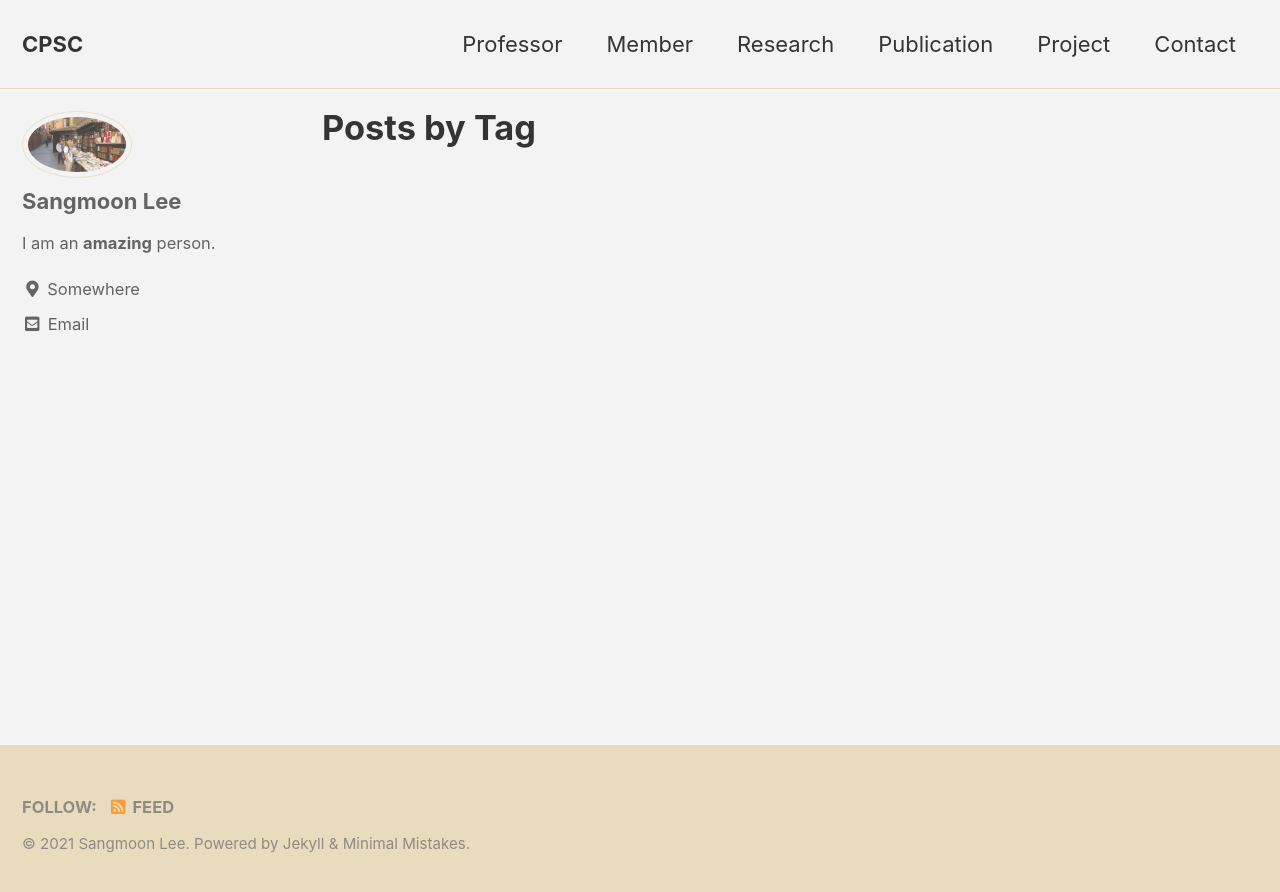
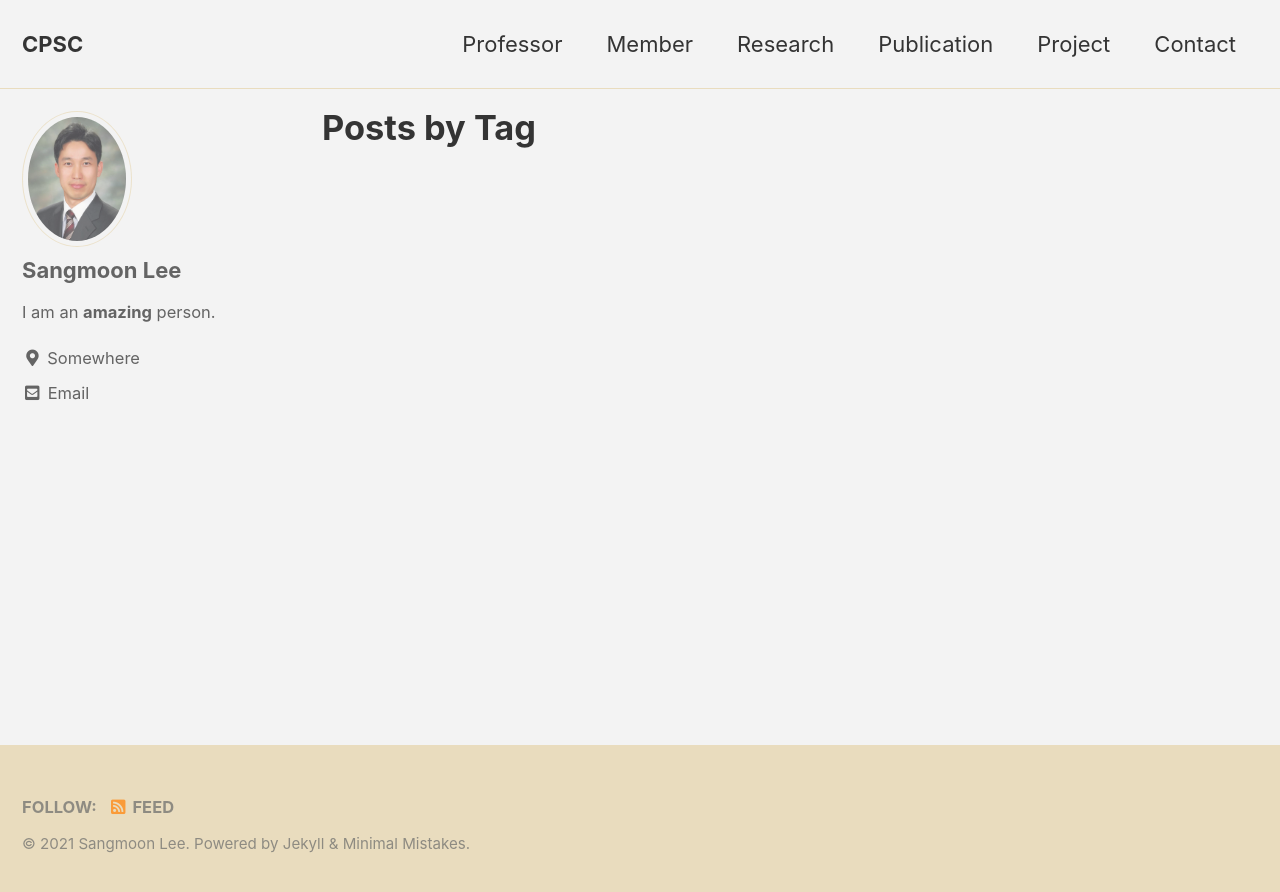
Before and after one commit to CPSC-LAB/CPSC-LAB.github.io, a Jekyll site: the page built from _pages/tag-archive.md, in a window 1280 px wide. Shown: the top 892 px of the page. Built offline with Jekyll 4.4.1, drawn with Linux system fonts in a browser that asks for light colours; cached includes are drawn as plain includes.

Commit message:
Update _config.yml

```diff
--- a/_config.yml
+++ b/_config.yml
@@ -102,7 +102,7 @@ analytics:
 # Site Author
 author:
   name             : "Sangmoon Lee"
-  avatar           : "/assets/images/professor.jpg"
+  avatar           : "/assets/images/professor_lee.jpg"
   bio              : "I am an **amazing** person."
   location         : "Somewhere"
   email            : "moony@knu.ac.kr"
```
